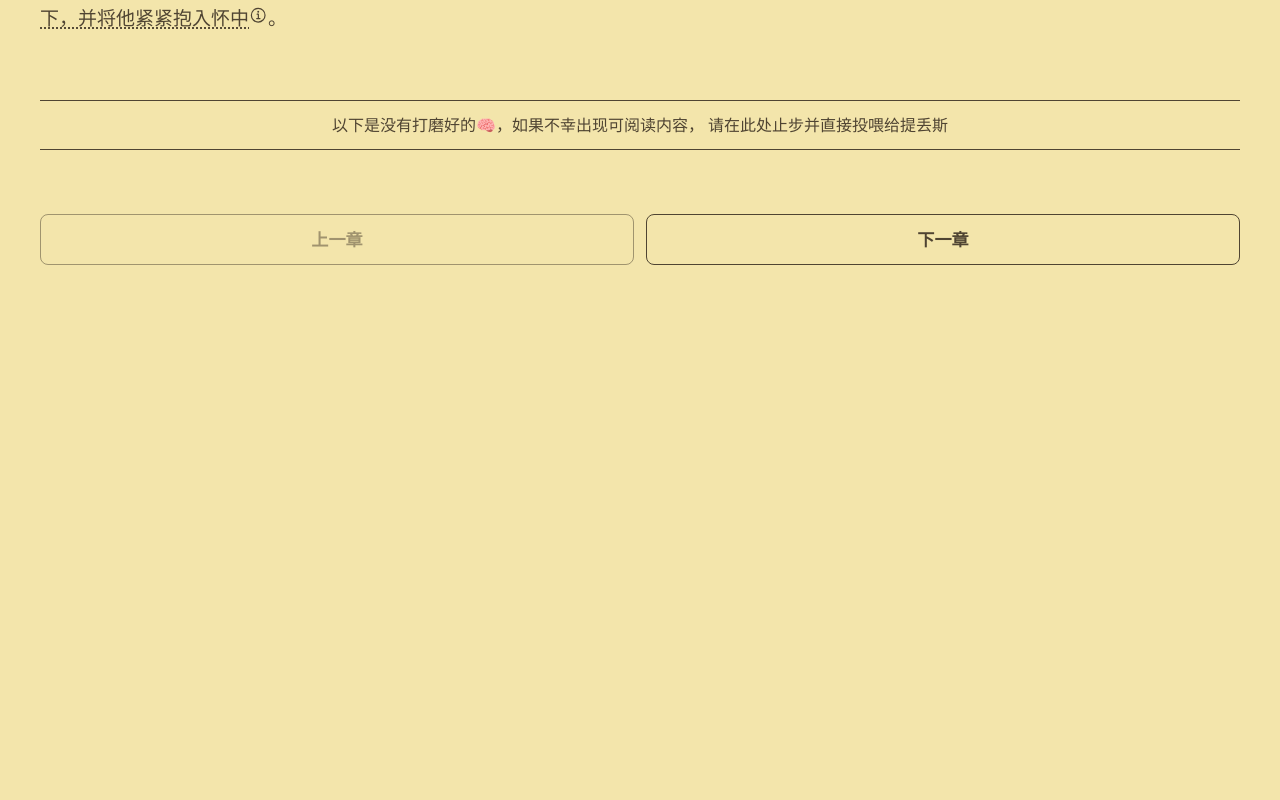
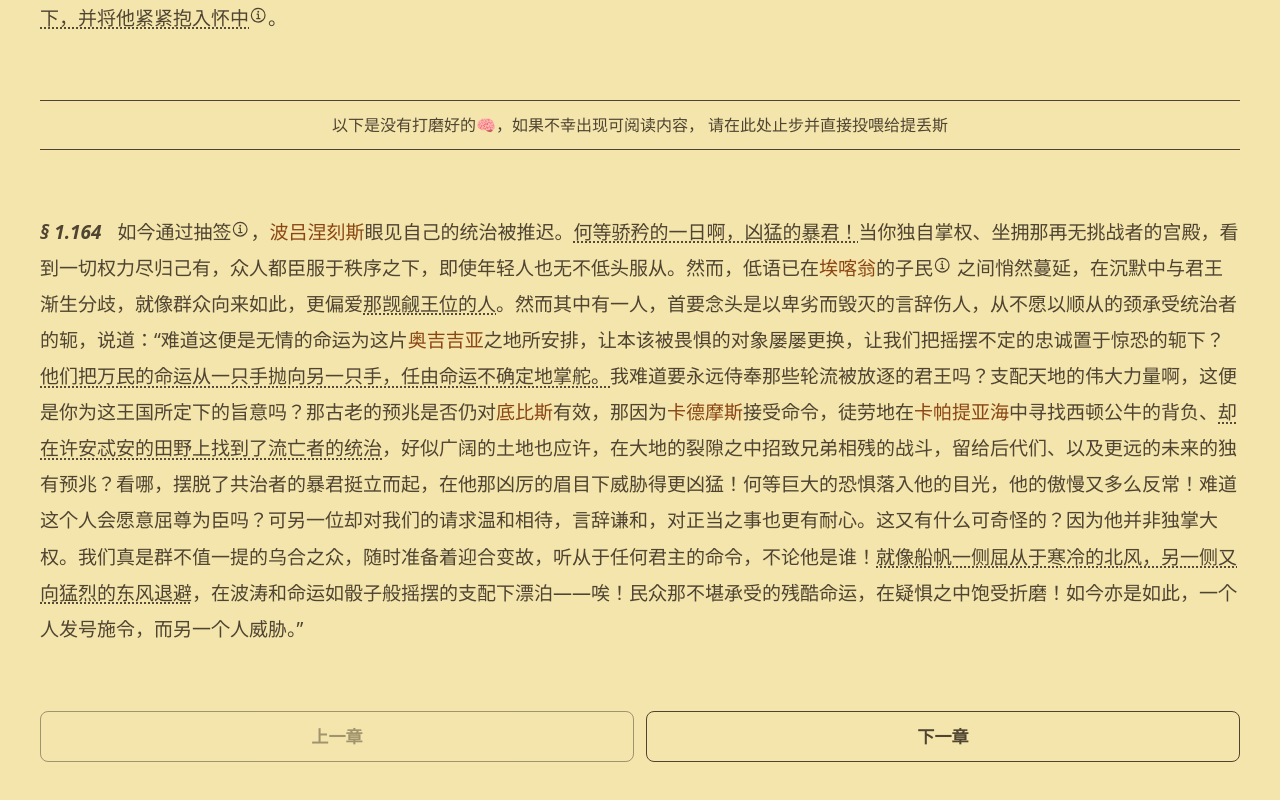
Before and after one commit to ThundeRayn/online-Reader, a React (Vite) app: page / in a window 1280 px wide. Shown: the part 2000-2800 px from the top of the page. Before the commit the page ends 2337 px from the top, so only its background shows below. Built offline with nearby package versions, Linux system fonts and the light colour scheme.

Commit message:
updated new para1164

```diff
--- a/src/Chapters/Chapter1.tsx
+++ b/src/Chapters/Chapter1.tsx
@@ -6,6 +6,7 @@ import ChapterNavigation from "../components/ChapterNavigation"
 import Processing from "../components/Processing"
 import Para188 from "../Paragraphs/Para188"
 import Para1114 from "../Paragraphs/Para1114"
+import Para1164 from "../Paragraphs/Para1164"
 
 const Chapter1 = () => {
   return (
@@ -21,6 +22,8 @@ const Chapter1 = () => {
 
 <Processing />
 
+        <Para1164 />
+
 
         <ChapterNavigation currentChapter={1} />
     </div>
--- a/src/Paragraphs/Para1114.tsx
+++ b/src/Paragraphs/Para1114.tsx
@@ -17,7 +17,7 @@ const Para1114 = () => {
         {/*<Citation></Citation>*/}
         {/*<Citation extranote="text"></Citation>*/}
 
-        当她停下脚步，站在那直指苍穹的陡峭<Citation>基泰戎</Citation>山顶，绿色蛇发中发出凶厉而反复的嘶鸣，作为向大地发出的信号；从那里，阿开亚海的各个海岸，以及<Citation>珀洛普斯</Citation>的广阔疆域<Elaboration note="realm of Pelops" text="即伯罗奔尼撒半岛的诗性称法"/>都回荡着声响。高悬天中的帕耳那索斯山也听见了，还有奔腾不息的欧罗塔斯河；那声响撼动不稳的山脊，使奥忒山左右震荡，伊斯特摩斯地峡也几乎承受不住两侧海浪的冲击。于是，那位母亲亲手将<Citation>帕拉埃蒙</Citation>从那漫无方向的海豚弯曲的背上夺下，并将他紧紧抱入怀中<Elaboration text="伊诺是卡德摩斯的后代。此处帕拉埃蒙的事件是俄狄浦斯出生前的家族悲剧,与俄狄浦斯祈祷复仇女神并非同时期。史诗用了插入过去的手法，在复仇女神嘶吼时，卡德摩斯家族上一代人那些著名的悲剧也被触及，就好像重演了伊诺抱起帕拉埃蒙跃海。"/>。
+        当她停下脚步，站在那直指苍穹的陡峭<Citation>基泰戎</Citation>山顶，绿色蛇发中发出凶厉而反复的嘶鸣，作为向大地发出的信号；从那里，阿开亚海的各个海岸，以及<Citation>珀洛普斯</Citation>的广阔疆域<Elaboration note="realm of Pelops" text="即伯罗奔尼撒半岛的诗性称法"/>都回荡着声响。高悬天中的帕耳那索斯山也听见了，还有奔腾不息的欧罗塔斯河；那声响撼动不稳的山脊，使奥忒山左右震荡，伊斯特摩斯地峡也几乎承受不住两侧海浪的冲击。于是，那位母亲又亲手将<Citation>帕拉埃蒙</Citation>从那漫无方向的海豚弯曲的背上夺下，并将他紧紧抱入怀中<Elaboration text="那位母亲指伊诺，卡德摩斯之女。此处帕拉埃蒙的事件是俄狄浦斯出生前的家族悲剧,与俄狄浦斯祈祷复仇女神并非同时期。史诗用了插入过去的手法，在复仇女神嘶吼时，卡德摩斯家族上一代人那些著名的悲剧也被触及，就好像重演了伊诺抱起帕拉埃蒙跃海的画面。"/>。
 
         &nbsp;
     </div>
--- /dev/null
+++ b/src/Paragraphs/Para1164.tsx
@@ -0,0 +1,29 @@
+import Anchor from "../components/Anchor"
+import Citation from "../components/Citation"
+import Elaboration from "../components/Elaboration"
+import Comments from "../blocks/comments/Comments"
+
+
+const Para1164 = () => {
+  return (
+    <Comments paragraphId="para1164">
+      <div>
+        <div className="leading-relaxed" style={{ fontSize: 'var(--reading-text-size)', lineHeight: 'var(--reading-line-height)' }}>
+        <Anchor series="§ 1.164"/>
+
+        {/*waiting to be done*/}
+        {/* <Elaboration note="note" text="text"/> */}
+        {/* <Elaboration text="text"/> */}
+        {/*<Citation></Citation>*/}
+        {/*<Citation extranote="text"></Citation>*/}
+
+        如今通过抽签<Elaboration text="《书库》和狄奥多罗斯则记载，兄弟二人同意轮流执政，每年轮换。然而，厄忒俄克勒斯被分配到第一年，波吕涅刻斯迎来流放。"/>，<Citation>波吕涅刻斯</Citation>眼见自己的统治被推迟。何等骄矜的一日啊，凶猛的暴君！当你独自掌权、坐拥那再无挑战者的宫殿，看到一切权力尽归己有，众人都臣服于秩序之下，即使年轻人也无不低头服从。然而，低语已在<Citation>埃喀翁</Citation>的子民<Elaboration note="Echionian folk" text="埃喀翁的子民，指忒拜人（源自“播种而生的战士”埃喀翁后裔）"/> 之间悄然蔓延，在沉默中与君王渐生分歧，就像群众向来如此，更偏爱那觊觎王位的人。然而其中有一人，首要念头是以卑劣而毁灭的言辞伤人，从不愿以顺从的颈承受统治者的轭，说道：“难道这便是无情的命运为这片<Citation>奥吉吉亚</Citation>之地所安排，让本该被畏惧的对象屡屡更换，让我们把摇摆不定的忠诚置于惊恐的轭下？他们把万民的命运从一只手抛向另一只手，任由命运不确定地掌舵。我难道要永远侍奉那些轮流被放逐的君王吗？支配天地的伟大力量啊，这便是你为这王国所定下的旨意吗？那古老的预兆是否仍对<Citation>底比斯</Citation>有效，那因为<Citation extranote="前文所提的龙牙播种者，忒拜城的祖先">卡德摩斯</Citation>接受命令，徒劳地在<Citation>卡帕提亚海</Citation>中寻找西顿公牛的背负、却在许安忒安的田野上找到了流亡者的统治，好似广阔的土地也应许，在大地的裂隙之中招致兄弟相残的战斗，留给后代们、以及更远的未来的独有预兆？看哪，摆脱了共治者的暴君挺立而起，在他那凶厉的眉目下威胁得更凶猛！何等巨大的恐惧落入他的目光，他的傲慢又多么反常！难道这个人会愿意屈尊为臣吗？可另一位却对我们的请求温和相待，言辞谦和，对正当之事也更有耐心。这又有什么可奇怪的？因为他并非独掌大权。我们真是群不值一提的乌合之众，随时准备着迎合变故，听从于任何君主的命令，不论他是谁！就像船帆一侧屈从于寒冷的北风，另一侧又向猛烈的东风退避，在波涛和命运如骰子般摇摆的支配下漂泊——唉！民众那不堪承受的残酷命运，在疑惧之中饱受折磨！如今亦是如此，一个人发号施令，而另一个人威胁。”
+
+        &nbsp;
+    </div>
+      </div>
+    </Comments>
+  )
+}
+
+export default Para1164
--- a/src/blocks/comments/Comments.tsx
+++ b/src/blocks/comments/Comments.tsx
@@ -41,6 +41,7 @@ const paragraphToChapter: { [key: string]: number } = {
   para146: 1,
   para188: 1,
   para1114: 1,
+  para1164: 1,
   // Add more mappings as you create more paragraphs
 }
 
--- a/src/data/citations.json
+++ b/src/data/citations.json
@@ -77,23 +77,27 @@
     "content": "帕尔忒诺帕厄斯，忒拜七英雄之一，以其年轻和英俊著称。"
 },
 
-"底比斯": {
-    "title": "Thebes",
-    "content": "Ancient Greek city-state in Boeotia, famous for its seven gates and the tragic stories of Oedipus and his descendants."
+"波吕涅刻斯": {
+    "title": "Polynices",
+    "content": "俄狄浦斯之子，厄忒俄克勒斯的兄弟，忒拜七英雄之一。他引导阿尔戈斯人发起战争，试图夺回属于他的王位。"
+},
+"厄忒俄克勒斯": {
+    "title": "Eteocles",
+    "content": "俄狄浦斯之子，波吕涅刻斯的兄弟。他拒绝放弃忒拜的王位，导致了兄弟间的战争。"
 },
 "忒拜": {
     "title": "Thebes",
     "content": "Ancient Greek city-state in Boeotia, famous for its seven gates and the tragic stories of Oedipus and his descendants."
 },
-"Polynices": {
-    "title": "Polynices",
-    "content": "Son of Oedipus, brother of Eteocles. He led the Seven Against Thebes in an attempt to claim his rightful throne."
-},
-"Eteocles": {
-    "title": "Eteocles",
-    "content": "Son of Oedipus, brother of Polynices. He refused to give up the throne of Thebes, leading to the fraternal war."
+"底比斯": {
+    "title": "Thebis",
+    "content": "即忒拜城"
 },
 
+"奥吉吉亚": {
+    "title": "Ogygian land",
+    "content": "奥吉吉亚之地，忒拜的古老诗性称呼。"
+},
 
 
 "阿革诺尔": {
@@ -115,6 +119,10 @@
 "安菲翁": {
     "title": "Amphion",
     "content": "安菲翁，宙斯和安提俄珀之子，他与孪生兄弟泽托斯共同创建并建造了底比斯城墙。"
+},
+"埃喀翁": {
+    "title": "Echion",
+    "content": "埃喀翁，卡德摩斯的五个兄弟之一，最勇敢的一个。他是底比斯的创始人之一。"
 },
 "阿塔玛斯": {
     "title": "Athamas",
@@ -188,6 +196,11 @@
 "基泰戎": {
     "title": "Cithaeron",
     "content": "基泰戎山，忒拜附近的关键山脉，在神话中以狄俄尼索斯祭祀的场所、俄狄浦斯被遗弃的诞生地等传说而闻名。"
+},
+"卡帕提亚海": {
+    "title": "Carpathium aequor",
+    "content": "爱琴海的一部分。"
+
 }
 
 }
--- a/src/data/comments/chapter1.json
+++ b/src/data/comments/chapter1.json
@@ -148,13 +148,61 @@
     "para1114": [
       {
         "id": "comment_para1114_001",
-        "textSelection": "于是，那位母亲亲手将帕拉埃蒙从那漫无方向的海豚弯曲的背上夺下，并将他紧紧抱入怀中",
+        "textSelection": "于是，那位母亲又亲手将帕拉埃蒙从那漫无方向的海豚弯曲的背上夺下，并将他紧紧抱入怀中",
         "comment": "这里是史诗的叙述手法，把过去的悲剧插入到当前的情节中，增强了故事的层次感。伊诺是卡德摩斯之女，她抱起儿子帕拉埃蒙跃海的事件发生在俄狄浦斯出生前，是家族悲剧的一部分，比俄狄浦斯的祈祷复仇女神还早。",
         "author": "神秘译者",
         "timestamp": "2026-01-17T14:30:00Z",
         "likes": 0,
         "replies": []
       }
+    ],
+    "para1164": [
+      {
+        "id": "comment_para1164_001",
+        "textSelection": "就像船帆一侧屈从于寒冷的北风，另一侧又向猛烈的东风退避",
+        "comment": "这里寒冷的北风是厄忒俄克勒斯，猛烈的东风是波吕涅刻斯，象征着他们各自的性格和命运。厄忒俄克勒斯残忍且冷酷，而波吕涅刻斯则热情而冲动",
+        "author": "神秘译者",
+        "timestamp": "2026-01-18T14:30:00Z",
+        "likes": 0,
+        "replies": []
+      },
+      {
+        "id": "comment_para1164_002",
+        "textSelection": "那觊觎王位的人",
+        "comment": "此处指波吕涅刻斯",
+        "author": "神秘译者",
+        "timestamp": "2026-01-18T14:30:00Z",
+        "likes": 0,
+        "replies": []
+      },
+      {
+        "id": "comment_para1164_003",
+        "textSelection": "何等骄矜的一日啊，凶猛的暴君！",
+        "comment": "厄忒俄克勒斯: 来感觉了",
+        "author": "神秘译者",
+        "timestamp": "2026-01-18T14:30:00Z",
+        "likes": 0,
+        "replies": []
+      },
+      {
+        "id": "comment_para1164_004",
+        "textSelection": "他们把万民的命运从一只手抛向另一只手，任由命运不确定地掌舵。",
+        "comment": "拉丁语populi fata ferant人民的命运在彼此手中被携转，他们却把万民的命运从一只手抛向另一只手。",
+        "author": "神秘译者",
+        "timestamp": "2026-01-18T14:35:00Z",
+        "likes": 0,
+        "replies": []
+      },
+      {
+        "id": "comment_para1164_005",
+        "textSelection": "却在许安忒安的田野上找到了流亡者的统治",
+        "comment": "指卡德摩斯建立底比斯城",
+        "author": "神秘译者",
+        "timestamp": "2026-01-18T14:40:00Z",
+        "likes": 0,
+        "replies": []
+      }
+
     ]
   }
 }
```
